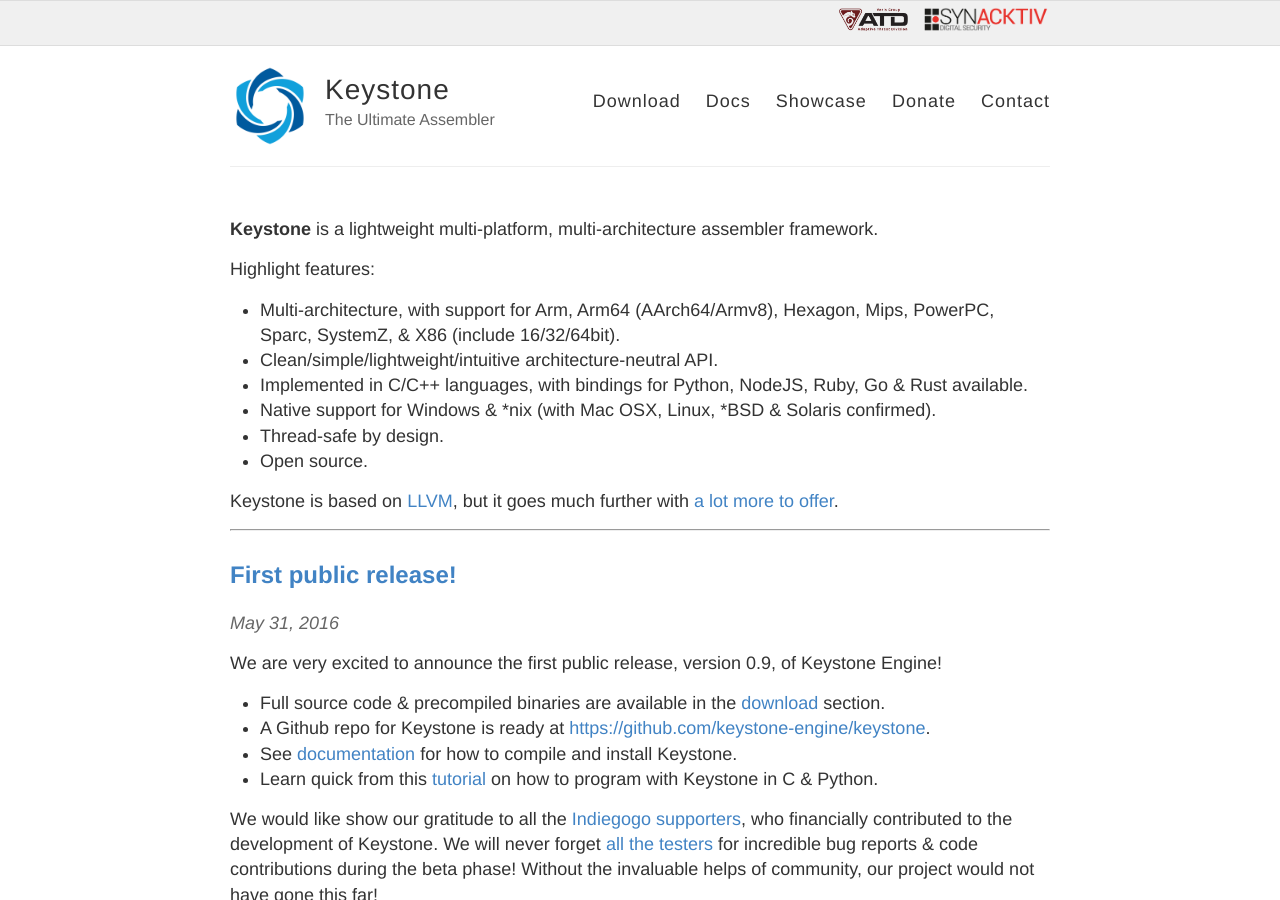
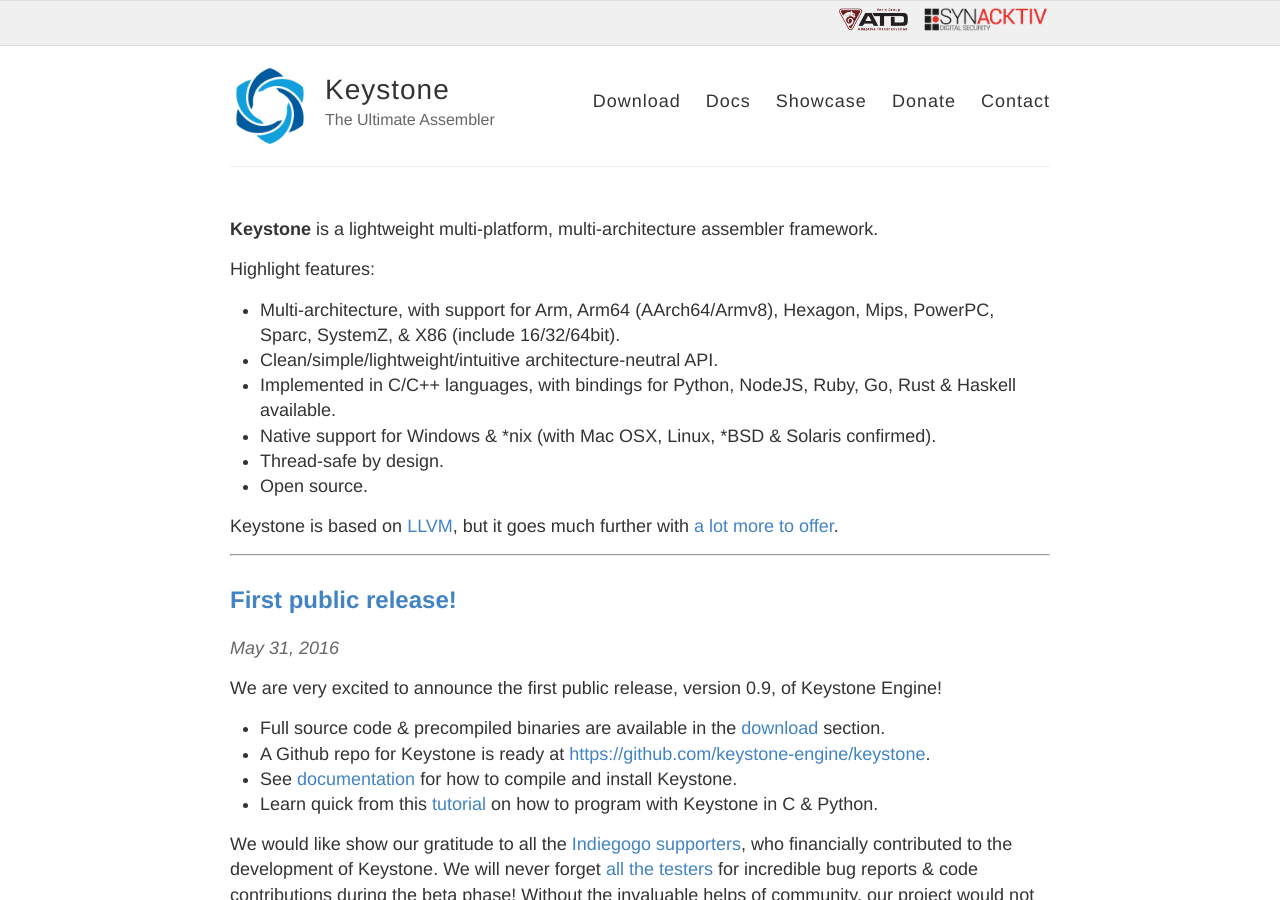
Before and after one commit to keystone-engine/keystone-engine.github.io, a Jekyll site: the page built from index.html, in a window 1280 px wide and 900 px high. Built offline with Jekyll 4.4.1, drawn with Linux system fonts in a browser that asks for light colours.

Commit message:
add Haskell binding to index.html

```diff
--- a/index.html
+++ b/index.html
@@ -12,7 +12,7 @@
 
 <li>Clean/simple/lightweight/intuitive architecture-neutral API.</li>
 
-<li>Implemented in C/C++ languages, with bindings for Python, NodeJS, Ruby, Go & Rust available.</li>
+<li>Implemented in C/C++ languages, with bindings for Python, NodeJS, Ruby, Go, Rust & Haskell available.</li>
 
 <li>Native support for Windows & *nix (with Mac OSX, Linux, *BSD & Solaris confirmed).</li>
 
```
